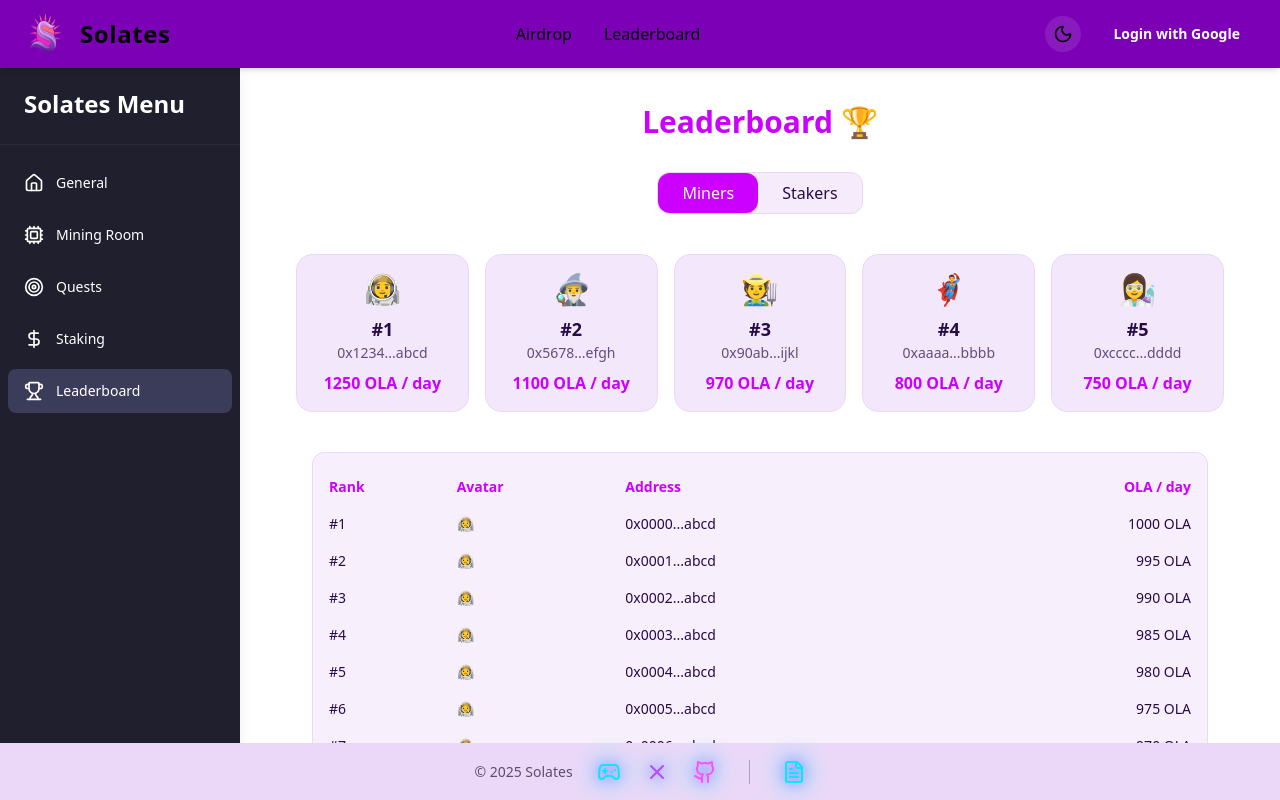
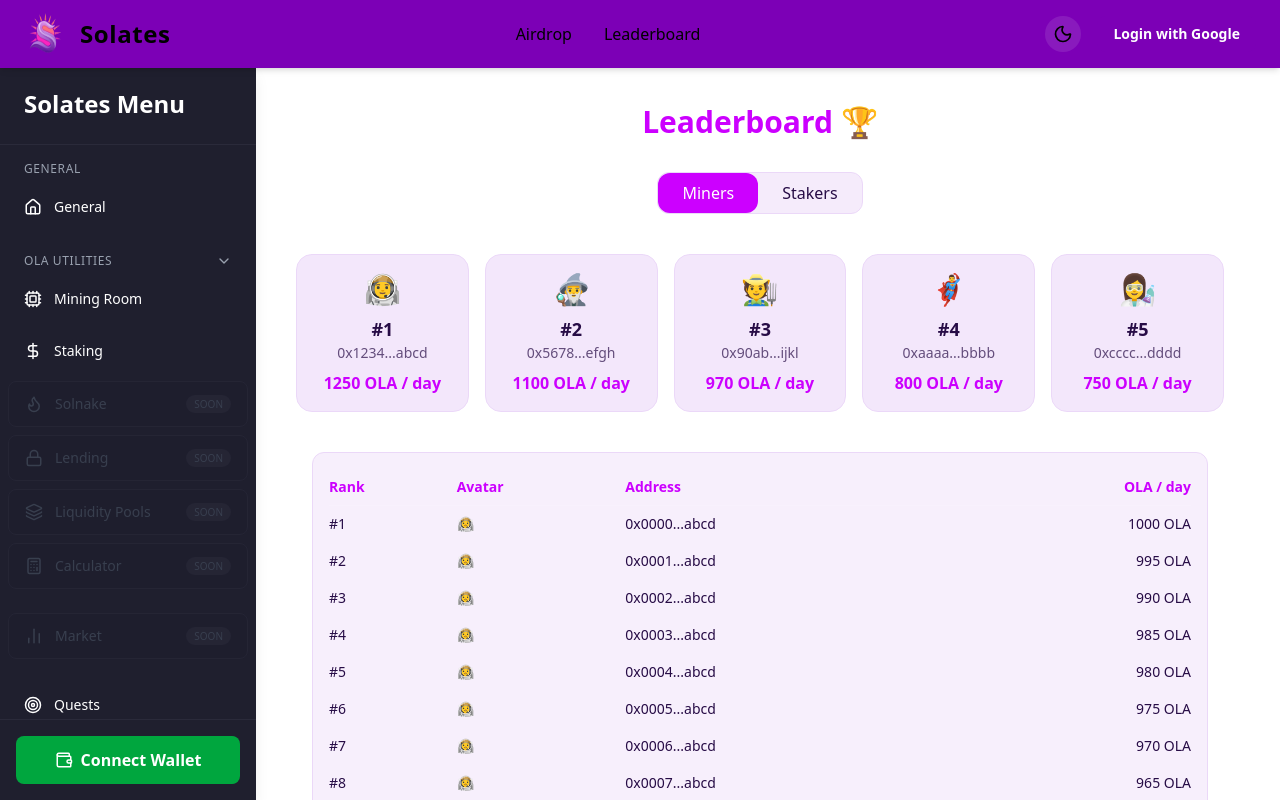
Before and after one commit to bioxim/solates-mining, a React (Vite) app: page /leaderboard in a window 1280 px wide. Shown: the top 800 px of the page. Built offline with nearby package versions, Linux system fonts and the light colour scheme.

Commit message:
Component sidebar completed

```diff
--- a/src/components/layout/Footer.tsx
+++ b/src/components/layout/Footer.tsx
@@ -2,7 +2,8 @@ import { Github, X, Gamepad2, FileText } from "lucide-react";
 
 export default function Footer() {
   return (
-    <footer className="w-full bg-[var(--card)] text-[var(--text-secondary)] border-t border-[var(--card)] fixed bottom-0 left-0 z-50">
+    <footer className="w-full bg-[var(--card)] text-[var(--text-secondary)] border-t border-[var(--card)]">
+
       <style>{`
         .neon-icon {
           transition: all 0.3s ease;
--- a/src/components/layout/Sidebar.tsx
+++ b/src/components/layout/Sidebar.tsx
@@ -1,41 +1,146 @@
-import { Home, Cpu, Target, DollarSign, Trophy } from "lucide-react";
+/* eslint-disable @typescript-eslint/no-explicit-any */
+import {
+  Home,
+  Cpu,
+  Target,
+  DollarSign,
+  Trophy,
+  Wallet,
+  ChevronDown,
+  ChevronRight,
+  BarChart2,
+  Flame,
+  Calculator,
+  Layers,
+  Lock,
+} from "lucide-react";
+
 import { useNavigate, useLocation } from "react-router-dom";
+import { useState } from "react";
 
 export default function Sidebar() {
   const navigate = useNavigate();
   const location = useLocation();
 
-  const links = [
-    { name: "General", icon: <Home size={20} />, href: "/dashboard" },
-    { name: "Mining Room", icon: <Cpu size={20} />, href: "/mining-room" },
-    { name: "Quests", icon: <Target size={20} />, href: "/quests" },
-    { name: "Staking", icon: <DollarSign size={20} />, href: "/staking" },
-    { name: "Leaderboard", icon: <Trophy size={20} />, href: "/leaderboard" },
+  const [walletConnected, setWalletConnected] = useState(false);
+  const [showUtilities, setShowUtilities] = useState(true); // CATEGORÍA COLAPSABLE
+
+  const mainLinks = [
+    { name: "General", href: "/dashboard", icon: <Home size={18} />, soon: false },
   ];
 
+  const utilitiesLinks = [
+    { name: "Mining Room", href: "/mining-room", icon: <Cpu size={18} />, soon: false },
+    { name: "Staking", href: "/staking", icon: <DollarSign size={18} />, soon: false },
+    { name: "Solnake", href: "", icon: <Flame size={18} />, soon: true },
+    { name: "Lending", href: "", icon: <Lock size={18} />, soon: true },
+    { name: "Liquidity Pools", href: "", icon: <Layers size={18} />, soon: true },
+    { name: "Calculator", href: "", icon: <Calculator size={18} />, soon: true },
+  ];
+
+  const extraLinks = [
+    { name: "Market", href: "", icon: <BarChart2 size={18} />, soon: true },
+    { name: "Quests", href: "/quests", icon: <Target size={18} />, soon: false },
+    { name: "Leaderboard", href: "/leaderboard", icon: <Trophy size={18} />, soon: false },
+  ];
+
+  const handleWallet = () => {
+    setWalletConnected(!walletConnected);
+  };
+
+  const linkBaseStyle =
+    "flex items-center gap-3 w-full px-4 py-3 text-sm font-medium rounded-lg transition";
+
+  const renderLink = (link: any) => {
+    const active = location.pathname === link.href;
+
+    if (link.soon) {
       return (
-    // NOTE: top-16 = reservar 64px para el Navbar fijo. Ajusta si tu navbar es otra altura.
-    <aside className="fixed left-0 top-16 h-[calc(100vh-64px)] w-60 bg-[#1f1f2e] shadow-lg text-white flex flex-col">
-      <div className="px-6 py-6 text-2xl font-bold border-b border-[#2a2a3a]">
-        Solates Menu
+        <div
+          key={link.name}
+          className="flex items-center gap-3 w-full px-4 py-3 text-sm rounded-lg bg-[#1f1f2e]
+                     text-gray-600 opacity-60 cursor-not-allowed border border-[#2a2a3a]"
+        >
+          {link.icon}
+          <span>{link.name}</span>
+          <span className="ml-auto text-[10px] px-2 py-0.5 bg-[#2a2a3a] rounded-full uppercase">
+            soon
+          </span>
         </div>
-      <nav className="flex flex-col mt-4 gap-2 px-2">
-        {links.map((link) => {
-          const active = location.pathname === link.href;
+      );
+    }
+
     return (
       <button
         key={link.name}
         onClick={() => navigate(link.href)}
-              className={`flex items-center gap-3 w-full px-4 py-3 text-sm font-medium rounded-lg transition
-                ${active ? "bg-[#3b3b5a]" : "hover:bg-[#2a2a3a]"}
-              `}
+        className={`${linkBaseStyle} ${
+          active ? "bg-[#3b3b5a]" : "hover:bg-[#2a2a3a]"
+        }`}
       >
         {link.icon}
         <span>{link.name}</span>
       </button>
     );
-        })}
+  };
+
+  return (
+    <aside className="fixed left-0 top-16 bottom-0 w-64 bg-[#1f1f2e] shadow-lg text-white flex flex-col">
+      <div className="px-6 py-6 text-2xl font-bold border-b border-[#2a2a3a]">
+        Solates Menu
+      </div>
+
+      <nav className="flex flex-col mt-4 gap-4 px-2 overflow-y-auto">
+
+        {/* GENERAL */}
+        <div>
+          <p className="px-4 text-xs text-gray-400 uppercase tracking-wider mb-2">General</p>
+          {mainLinks.map(renderLink)}
+        </div>
+
+        {/* UTILITIES (COLAPSABLE) */}
+        <div className="mt-2">
+          <div
+            className="flex items-center justify-between px-4 cursor-pointer text-xs text-gray-400 uppercase tracking-wider"
+            onClick={() => setShowUtilities(!showUtilities)}
+          >
+            <span>OLA Utilities</span>
+            {showUtilities ? <ChevronDown size={16} /> : <ChevronRight size={16} />}
+          </div>
+
+          <div
+            className={`transition-all duration-300 ease-in-out overflow-hidden ${
+              showUtilities ? "max-h-[400px] opacity-100" : "max-h-0 opacity-20"
+            }`}
+          >
+            <div className="mt-2 flex flex-col gap-2">
+              {utilitiesLinks.map(renderLink)}
+            </div>
+          </div>
+        </div>
+
+        {/* MARKET */}
+        <div className="mt-2">
+          {extraLinks.slice(0, 1).map(renderLink)}
+        </div>
+
+        {/* QUESTS */}
+        <div className="mt-2">
+          {extraLinks.slice(1).map(renderLink)}
+        </div>
       </nav>
+
+      {/* WALLET BUTTON */}
+      <div className="mt-auto p-4 border-t border-[#2a2a3a]">
+        <button
+          onClick={handleWallet}
+          className={`w-full flex items-center justify-center gap-2 px-4 py-3 rounded-lg font-bold
+                     ${walletConnected ? "bg-red-600 hover:bg-red-700" : "bg-green-600 hover:bg-green-700"}`}
+        >
+          <Wallet size={18} />
+          {walletConnected ? "Disconnect Wallet" : "Connect Wallet"}
+        </button>
+      </div>
     </aside>
   );
 }
```
Lines whose indentation alone changed are shown as unchanged.
